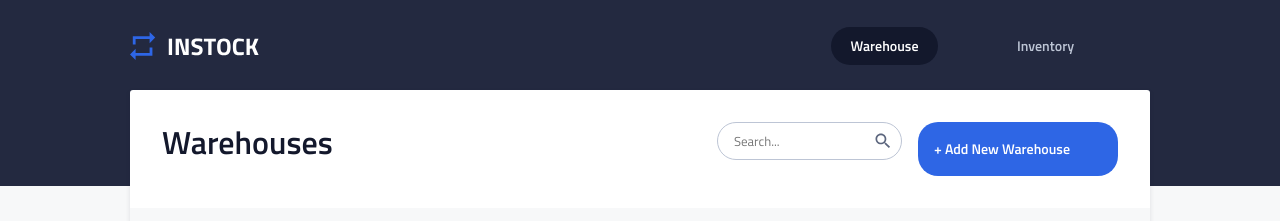
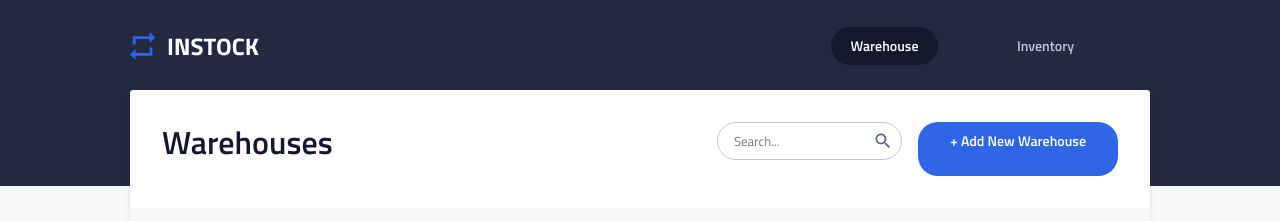
Before and after one commit to dishabehere/instock-frontend, a React (Vite) app: page / in a window 1280 px wide. Shown: the top 221 px of the page. Built offline with nearby package versions, Linux system fonts and the light colour scheme; no server answers.

Commit message:
center add warehouse button text

```diff
--- a/src/components/WarehouseList/WarehouseList.scss
+++ b/src/components/WarehouseList/WarehouseList.scss
@@ -78,9 +78,11 @@
 
     &__button {
         background-color: $interactive-color;
+        display: flex;
+        justify-content: center;
         color: $global-color;
         @include text-style(.8125rem, 1.25rem, 600, normal);
-        height: 2.25rem;
+        height: 1.25rem;
         width: 100%;
         padding: .5rem 0;
         border: none;
```
